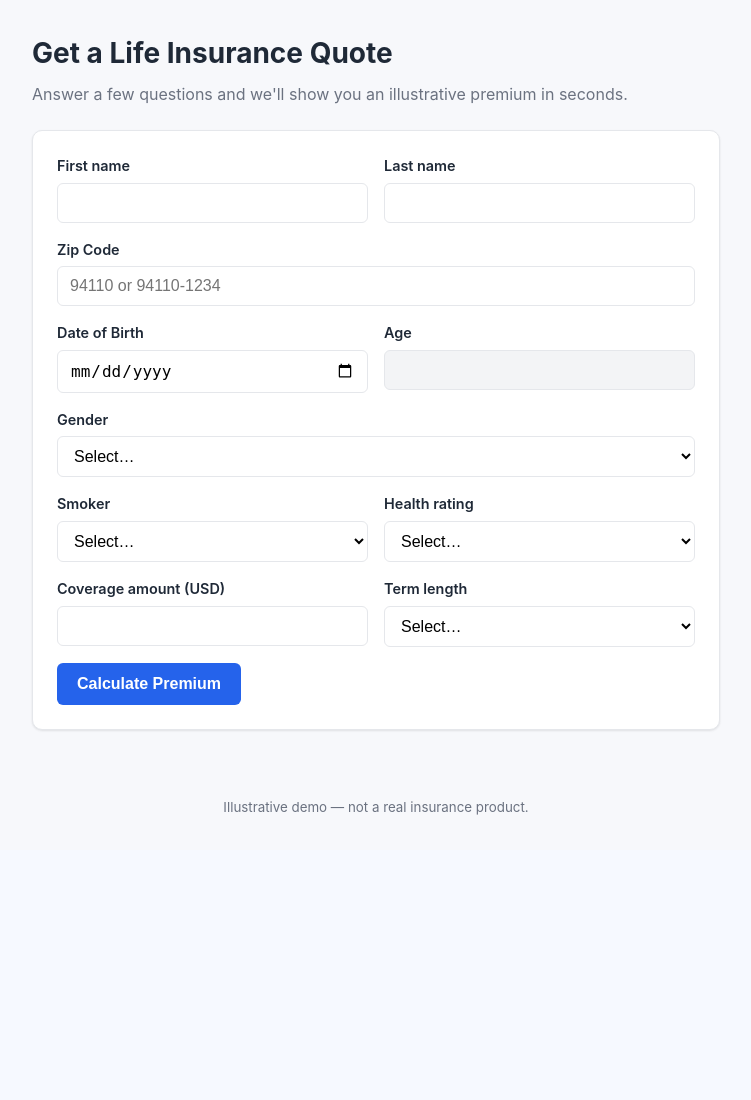
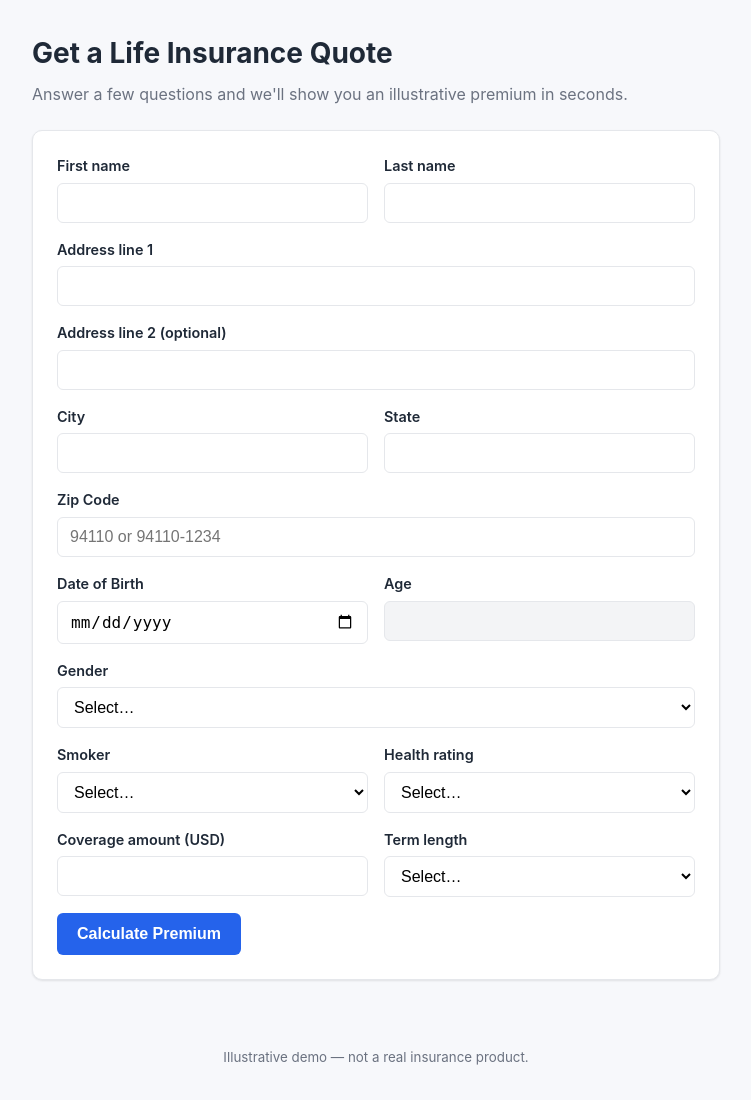
Before and after one commit to diro3307/simplelife-app, a FastAPI app: page / in a window 1280 px wide. Shown: the part 63-1163 px from the top of the page, without its empty margins (264-1015 px from the left). Before the commit the page ends 878 px from the top, so only its background shows below. Run offline with FastAPI, Linux system fonts and the light colour scheme.

Commit message:
feat(#31): add address fields & client-side validation
Render addressLine1, addressLine2, city, state inputs above the existing zipCode, each with visible label and 100-char max. addressLine1, city, and state are required; addressLine2 is optional. Submit-time client validation blocks submission on empty required fields or >100-char values and focuses the first invalid input. Existing zipCode label/validation/behavior unchanged. Form handler accepts and echoes the new fields for repopulation on re-render.

Refs #31

```diff
--- a/webapp/main.py
+++ b/webapp/main.py
@@ -303,10 +303,18 @@ async def quote_form(
     zip_code: str = Form(""),
     dob: str = Form(""),
     age: str = Form(""),
+    address_line1: str = Form(""),
+    address_line2: str = Form(""),
+    city: str = Form(""),
+    state: str = Form(""),
 ) -> HTMLResponse:
     submitted = {
         "first_name": first_name,
         "last_name": last_name,
+        "address_line1": address_line1,
+        "address_line2": address_line2,
+        "city": city,
+        "state": state,
         "zip_code": zip_code,
         "dob": dob,
         "gender": gender,
--- a/webapp/templates/index.html
+++ b/webapp/templates/index.html
@@ -62,6 +62,93 @@
       {% if field_errors.get('last_name') %}
       <p class="field-error" id="last_name-error" data-testid="last_name-error">{{ field_errors['last_name'] }}</p>
       {% endif %}
+    </div>
+  </div>
+
+  <div class="field">
+    <label for="address_line1">Address line 1</label>
+    <input
+      id="address_line1"
+      name="address_line1"
+      type="text"
+      required
+      maxlength="100"
+      autocomplete="address-line1"
+      value="{{ submitted.get('address_line1', '') }}"
+      aria-required="true"
+      {% if field_errors.get('address_line1') %}aria-invalid="true" aria-describedby="address_line1-error"{% endif %}
+      data-testid="address_line1"
+    />
+    <p
+      class="field-error"
+      id="address_line1-error"
+      data-testid="address_line1-error"
+      {% if not field_errors.get('address_line1') %}hidden{% endif %}
+    >{{ field_errors.get('address_line1', '') }}</p>
+  </div>
+
+  <div class="field">
+    <label for="address_line2">Address line 2 <span class="field-optional">(optional)</span></label>
+    <input
+      id="address_line2"
+      name="address_line2"
+      type="text"
+      maxlength="100"
+      autocomplete="address-line2"
+      value="{{ submitted.get('address_line2', '') }}"
+      {% if field_errors.get('address_line2') %}aria-invalid="true" aria-describedby="address_line2-error"{% endif %}
+      data-testid="address_line2"
+    />
+    <p
+      class="field-error"
+      id="address_line2-error"
+      data-testid="address_line2-error"
+      {% if not field_errors.get('address_line2') %}hidden{% endif %}
+    >{{ field_errors.get('address_line2', '') }}</p>
+  </div>
+
+  <div class="grid-2">
+    <div class="field">
+      <label for="city">City</label>
+      <input
+        id="city"
+        name="city"
+        type="text"
+        required
+        maxlength="100"
+        autocomplete="address-level2"
+        value="{{ submitted.get('city', '') }}"
+        aria-required="true"
+        {% if field_errors.get('city') %}aria-invalid="true" aria-describedby="city-error"{% endif %}
+        data-testid="city"
+      />
+      <p
+        class="field-error"
+        id="city-error"
+        data-testid="city-error"
+        {% if not field_errors.get('city') %}hidden{% endif %}
+      >{{ field_errors.get('city', '') }}</p>
+    </div>
+    <div class="field">
+      <label for="state">State</label>
+      <input
+        id="state"
+        name="state"
+        type="text"
+        required
+        maxlength="100"
+        autocomplete="address-level1"
+        value="{{ submitted.get('state', '') }}"
+        aria-required="true"
+        {% if field_errors.get('state') %}aria-invalid="true" aria-describedby="state-error"{% endif %}
+        data-testid="state"
+      />
+      <p
+        class="field-error"
+        id="state-error"
+        data-testid="state-error"
+        {% if not field_errors.get('state') %}hidden{% endif %}
+      >{{ field_errors.get('state', '') }}</p>
     </div>
   </div>
 
@@ -323,7 +410,9 @@
     if (!form) return;
 
     var FIELD_IDS = [
-      'first_name', 'last_name', 'zip_code', 'dob',
+      'first_name', 'last_name',
+      'address_line1', 'address_line2', 'city', 'state',
+      'zip_code', 'dob',
       'gender', 'smoker', 'health',
       'coverage_amount', 'term_years',
     ];
@@ -379,5 +468,81 @@
       try { firstInvalid.focus({ preventScroll: false }); } catch (_) { firstInvalid.focus(); }
     }
   })();
+
+  // Issue #31: client-side validation for the new address fields.
+  // - addressLine1, city, state are required
+  // - addressLine2 is optional
+  // - all four are capped at 100 characters
+  (function () {
+    var form = document.querySelector('[data-testid="quote-form"]');
+    if (!form) return;
+
+    var ADDRESS_FIELDS = [
+      { id: 'address_line1', label: 'Address line 1', required: true },
+      { id: 'address_line2', label: 'Address line 2', required: false },
+      { id: 'city', label: 'City', required: true },
+      { id: 'state', label: 'State', required: true },
+    ];
+    var MAX_LEN = 100;
+
+    function setErr(input, errEl, msg) {
+      if (input) input.setAttribute('aria-invalid', 'true');
+      if (errEl) {
+        errEl.textContent = msg;
+        errEl.hidden = false;
+      }
+    }
+    function clearErr(input, errEl) {
+      if (input) input.removeAttribute('aria-invalid');
+      if (errEl) {
+        errEl.textContent = '';
+        errEl.hidden = true;
+      }
+    }
+
+    function validateField(field) {
+      var input = document.getElementById(field.id);
+      var errEl = document.getElementById(field.id + '-error');
+      if (!input) return true;
+      var value = (input.value || '').trim();
+      if (field.required && value === '') {
+        setErr(input, errEl, field.label + ' is required');
+        return false;
+      }
+      if ((input.value || '').length > MAX_LEN) {
+        setErr(input, errEl, field.label + ' must be 100 characters or fewer');
+        return false;
+      }
+      clearErr(input, errEl);
+      return true;
+    }
+
+    ADDRESS_FIELDS.forEach(function (field) {
+      var input = document.getElementById(field.id);
+      if (!input) return;
+      function reval() {
+        if (input.hasAttribute('aria-invalid')) {
+          validateField(field);
+        }
+      }
+      input.addEventListener('input', reval);
+      input.addEventListener('change', reval);
+      input.addEventListener('blur', function () { validateField(field); });
+    });
+
+    form.addEventListener('submit', function (ev) {
+      var firstInvalid = null;
+      ADDRESS_FIELDS.forEach(function (field) {
+        var ok = validateField(field);
+        if (!ok && !firstInvalid) {
+          firstInvalid = document.getElementById(field.id);
+        }
+      });
+      if (firstInvalid) {
+        ev.preventDefault();
+        try { firstInvalid.focus({ preventScroll: false }); } catch (_) { firstInvalid.focus(); }
+      }
+    });
+  })();
 </script>
 {% endblock %}
```
